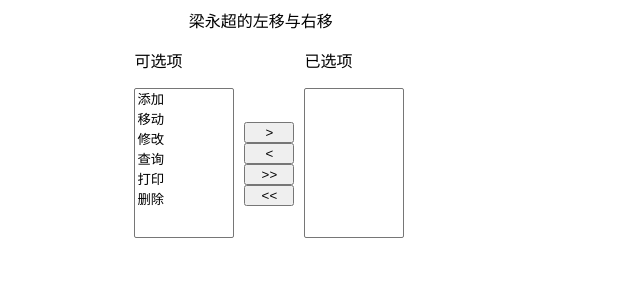
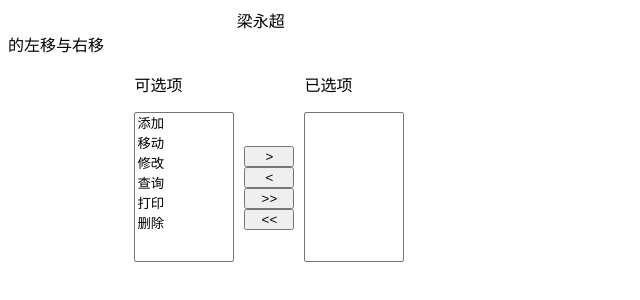
Before and after one commit to rrrrssdyttttd/jswork, a website: page work20-1/index1.html in a window 1280 px wide. Shown: the whole page, without its empty margins (0-640 px from the left). Drawn offline with Linux system fonts and the light colour scheme.

Commit message:
work21-1

```diff
--- a/work20/index1.html
+++ b/work20-1/index1.html
@@ -1,15 +1,16 @@
 <!DOCTYPE html>
+<html>
 <head>
     <meta charset="UTF-8">
     <title>梁永超的左移与右移</title>
-    <script src="../jquert.js"></script>
+    <script src="../jquery.js"></script>
     <link rel="stylesheet" href="index1.css">
 </head>
 <body>
-    <div id="title">梁永超的左移与右移</div>
+    <div id="title">梁永超</div>的左移与右移</div>
     <div class="box">
         <div id="left">
-            <p>可选项</p>
+            <p>可选项</p >
             <select multiple="multiple">
                 <option>添加</option>
                 <option>移动</option>
@@ -26,7 +27,7 @@
             <input id="toAllLeft" type="button" value="<<"><br>
         </div>
         <div id="right">
-            <p>已选项</p>
+            <p>已选项</p >
             <select multiple="multiple"></select>
         </div>
     </div>
```
Also changed, not shown: work20-1/index1.css (renamed from work20/index1.css), work20-1/index1.js (renamed from work20/index1.js), work21-1/index1.html (renamed from work21/index1.html), work21-1/index1.js (renamed from work21/index1.js).
